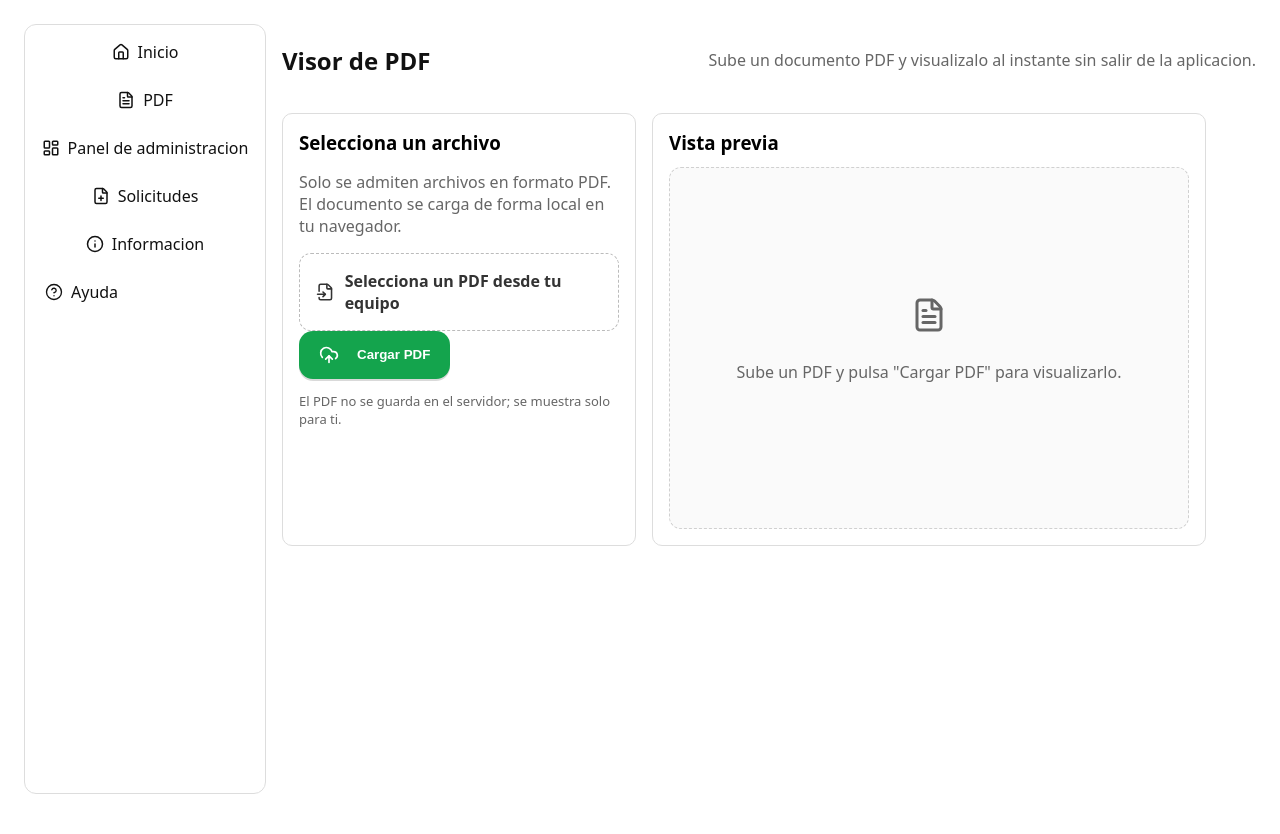
After one commit to cdryampi/fichaje-rapido2, a Flask app: page /pdf in a window 1280 px wide. The commit adds this page. Shown: the top 834 px of the page. Run offline with Flask 3, Linux system fonts and the light colour scheme; a user stored in the database is signed in; some libraries are stand-ins or nearby versions.

Commit message:
Add PDF upload and viewer functionality

```diff
--- a/app.py
+++ b/app.py
@@ -684,6 +684,12 @@ def entries_edit(entry_id):
 
 
 # ----- Simple pages for menu -----
+@app.route("/pdf", methods=["GET"])
+@login_required
+def pdf_tools():
+    return render_template("pdf_tool.html")
+
+
 @app.route("/requests")
 @login_required
 def requests_page():
--- a/templates/base.html
+++ b/templates/base.html
@@ -148,6 +148,7 @@
     </button>
     <nav class="nav" data-nav>
       <a href="{{ url_for('index') }}"><i data-lucide="home" class="icon"></i> Inicio</a>
+      <a href="{{ url_for('pdf_tools') }}"><i data-lucide="file-text" class="icon"></i> PDF</a>
       {% if current_user.role.value == 'admin' %}
       <a href="{{ url_for('admin_home') }}"><i data-lucide="layout-dashboard" class="icon"></i> Panel de administracion</a>
       {% endif %}
--- /dev/null
+++ b/templates/pdf_tool.html
@@ -0,0 +1,110 @@
+{% extends "base.html" %}
+
+{% block content %}
+<section class="pdf-page">
+  <div class="header">
+    <h2>Visor de PDF</h2>
+    <p class="muted">Sube un documento PDF y visualizalo al instante sin salir de la aplicacion.</p>
+  </div>
+  <div class="pdf-layout">
+    <section class="card pdf-uploader">
+      <h3>Selecciona un archivo</h3>
+      <p class="muted">Solo se admiten archivos en formato PDF. El documento se carga de forma local en tu navegador.</p>
+      <label class="file-picker">
+        <input type="file" id="pdf-file-input" accept="application/pdf" />
+        <span class="file-picker__hint">
+          <i data-lucide="file-input" class="icon"></i>
+          <span data-file-name>Selecciona un PDF desde tu equipo</span>
+        </span>
+      </label>
+      <button type="button" class="btn btn-green" id="load-pdf-button">
+        <i data-lucide="upload-cloud" class="icon"></i>
+        Cargar PDF
+      </button>
+      <p class="muted small">El PDF no se guarda en el servidor; se muestra solo para ti.</p>
+    </section>
+    <section class="card pdf-viewer">
+      <h3>Vista previa</h3>
+      <div class="pdf-viewer__frame" data-pdf-container>
+        <div class="pdf-placeholder" data-pdf-placeholder>
+          <i data-lucide="file-text" class="icon"></i>
+          <p class="muted">Sube un PDF y pulsa "Cargar PDF" para visualizarlo.</p>
+        </div>
+        <iframe title="Visor de PDF" data-pdf-viewer></iframe>
+      </div>
+    </section>
+  </div>
+</section>
+<style>
+  .pdf-page{display:flex;flex-direction:column;gap:16px}
+  .pdf-layout{display:flex;flex-direction:column;gap:16px}
+  .pdf-uploader,.pdf-viewer{flex:1}
+  .pdf-uploader h3,.pdf-viewer h3{margin-top:0;margin-bottom:12px}
+  .pdf-viewer__frame{position:relative;min-height:360px;border:1px dashed #d0d0d0;border-radius:12px;overflow:hidden;background:#fafafa}
+  .pdf-viewer__frame iframe{display:none;width:100%;height:100%;border:0;background:#fff}
+  .pdf-viewer__frame iframe.is-visible{display:block}
+  .pdf-placeholder{position:absolute;inset:0;display:flex;flex-direction:column;gap:12px;align-items:center;justify-content:center;text-align:center;padding:24px;color:#666}
+  .pdf-placeholder .icon{width:36px;height:36px}
+  .pdf-placeholder.is-hidden{display:none}
+  .file-picker{display:flex;align-items:center;justify-content:center;gap:12px;padding:16px;border:1px dashed #bbb;border-radius:12px;background:#fff;cursor:pointer;transition:border-color .2s ease,background-color .2s ease}
+  .file-picker:hover{border-color:#888;background:#f5f5f5}
+  .file-picker input{display:none}
+  .file-picker__hint{display:flex;gap:10px;align-items:center;color:#333;font-weight:600}
+  .file-picker__hint .icon{width:20px;height:20px}
+  .muted.small{font-size:13px}
+  @media (min-width:900px){
+    .pdf-layout{flex-direction:row;align-items:stretch}
+    .pdf-uploader{flex:0 0 320px}
+  }
+</style>
+<script>
+  (function(){
+    var fileInput = document.getElementById("pdf-file-input");
+    var loadButton = document.getElementById("load-pdf-button");
+    var fileNameTarget = document.querySelector("[data-file-name]");
+    var viewer = document.querySelector("[data-pdf-viewer]");
+    var placeholder = document.querySelector("[data-pdf-placeholder]");
+    var container = document.querySelector("[data-pdf-container]");
+    if (!fileInput || !loadButton || !viewer || !container) { return; }
+    var currentObjectUrl = null;
+
+    fileInput.addEventListener("change", function(){
+      if (fileNameTarget) {
+        var file = fileInput.files && fileInput.files[0];
+        fileNameTarget.textContent = file ? file.name : "Selecciona un PDF desde tu equipo";
+      }
+    });
+
+    loadButton.addEventListener("click", function(){
+      var file = fileInput.files && fileInput.files[0];
+      if (!file) {
+        alert("Selecciona un archivo PDF antes de cargarlo.");
+        return;
+      }
+      var isPdf = file.type === "application/pdf" || /\.pdf$/i.test(file.name || "");
+      if (!isPdf) {
+        alert("El archivo seleccionado debe ser un PDF.");
+        return;
+      }
+      if (currentObjectUrl) {
+        URL.revokeObjectURL(currentObjectUrl);
+        currentObjectUrl = null;
+      }
+      currentObjectUrl = URL.createObjectURL(file);
+      viewer.src = currentObjectUrl;
+      viewer.classList.add("is-visible");
+      container.classList.add("has-file");
+      if (placeholder) {
+        placeholder.classList.add("is-hidden");
+      }
+      loadButton.blur();
+    });
+
+    window.addEventListener("beforeunload", function(){
+      if (currentObjectUrl) {
+        URL.revokeObjectURL(currentObjectUrl);
+      }
+    });
+  })();
+</script>
+{% endblock %}
```
